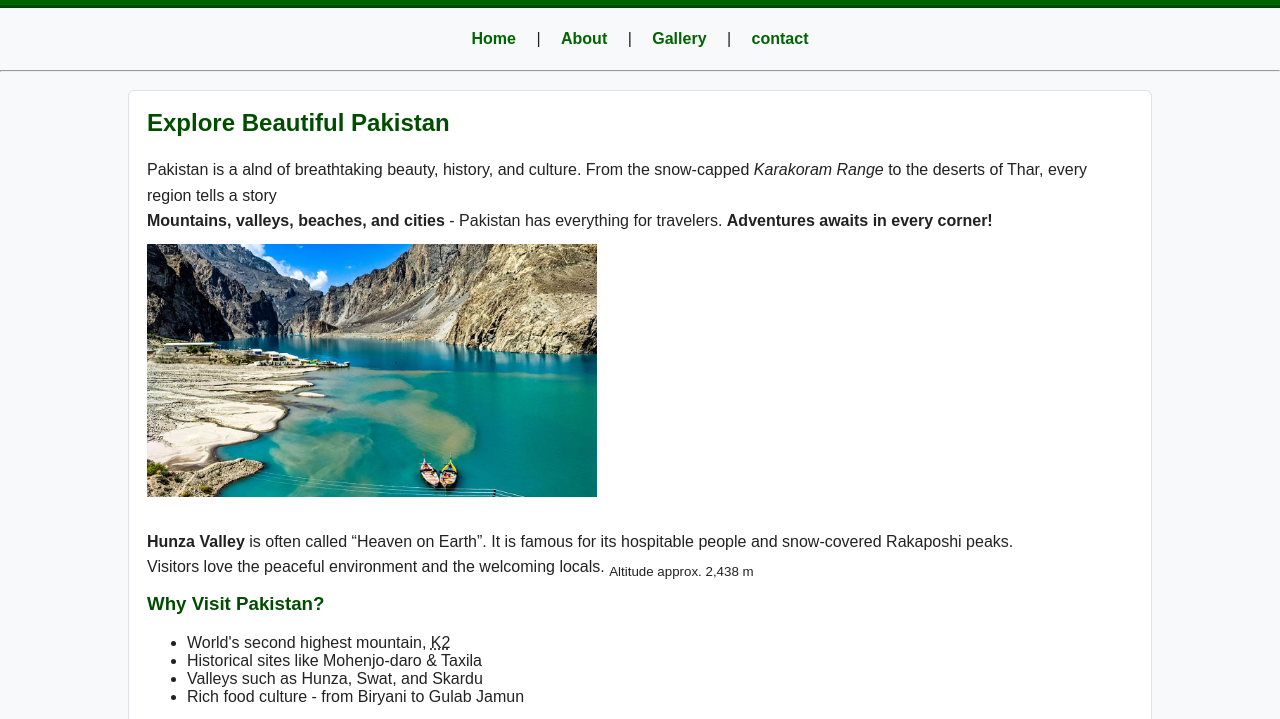
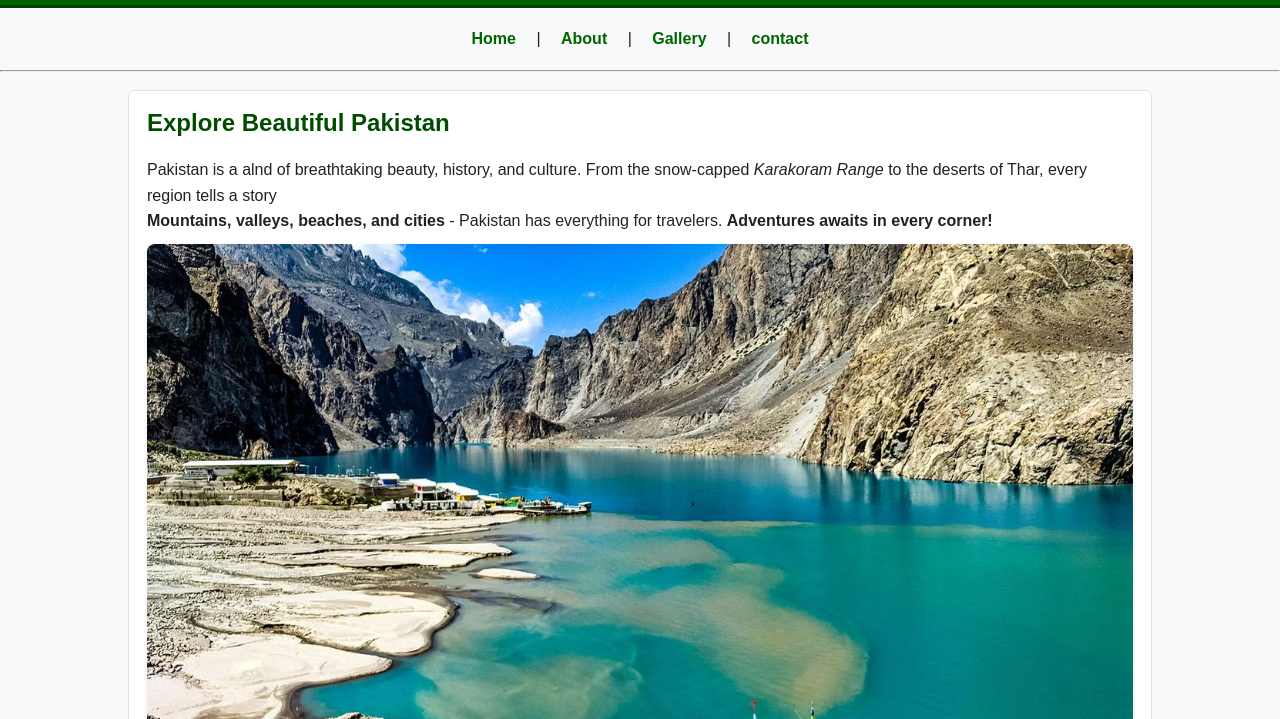
Before and after one commit to Abdulhaseeb-033/Travel-blog, a plain HTML site: page index.html in a window 1280 px wide. Shown: the part 78-797 px from the top of the page. Drawn offline with Linux system fonts and the light colour scheme.

Commit message:
img update

```diff
--- a/css/home.css
+++ b/css/home.css
@@ -51,6 +51,17 @@ section {
     border-radius: 6px;
 }
 
+img {
+    width: 100%;
+    height: auto;
+    max-width: 100%;
+    display: block;
+    margin: 10px auto;
+    border-radius: 8px;
+    box-shadow: 0 2px 6px rgba(0, 0, 0, 0.08);
+    border: ipx solid rgb(200, 230, 200);
+}
+
 h2, h3 {
     color: rgb(0, 77, 0);
     text-transform: capitalize;
```
